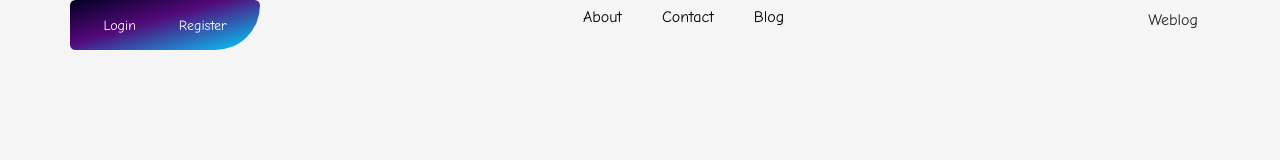
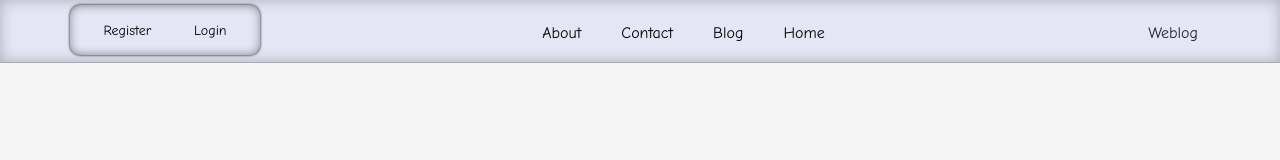
Before and after one commit to AlaeddinMostafa/weblog_frontend, a website: page index.html in a window 1280 px wide. Drawn offline with Linux system fonts and the light colour scheme.

Commit message:
fixed desktop navigation bar

```diff
--- a/assets/scss/layout/_header.scss
+++ b/assets/scss/layout/_header.scss
@@ -1,7 +1,9 @@
 header {
   border-radius: 0;
-  margin: 0;
-  padding: 0;
+  padding: 5px 0 1px 0;
+  border-bottom: 1px solid #00000041;
+  box-shadow:inset 0 0 14px #00000041;
+  background-color: #0000ff11;
   nav {
     #left-navigation {
       display: flex;
@@ -9,12 +11,13 @@ header {
       align-items: center;
       height: 50px;
       color: #ffffff;
-      border-bottom-right-radius: 50px;
-      background: rgb(2, 0, 36);
-      background: linear-gradient(164deg, rgba(2, 0, 36, 1) 0%, rgba(82, 9, 121, 1) 42%, rgba(0, 212, 255, 1) 100%);
+      border-radius: 10px;
+      //background: rgb(2, 0, 36);
+      //background: linear-gradient(164deg, rgba(2, 0, 36, 1) 0%, rgba(82, 9, 121, 1) 42%, rgba(0, 212, 255, 1) 100%);
+      box-shadow: 0 0 3px #000000  ,inset 0 0 10px #00000061;
       a{
         margin: auto;
-        color: #fff;
+        color: #000;
         text-decoration: none;
       }
     }
--- a/index.html
+++ b/index.html
@@ -16,19 +16,20 @@
 <header id="header-app">
     <nav class="container">
         <div class="row">
-            <div class="col-xl-1 col-lg-1 navbar-brand my-2">
+            <div class="col-xl-1 col-lg-1 navbar-brand my-3">
                 <a href="#" class="navbar-brand">Weblog</a>
             </div>
             <div class="col-xl-9 col-lg-9 col-md-4 col-sm-12" id="right-navigation">
-                <ul>
+                <ul class="my-2">
+                    <li><a href="#">Home</a></li>
                     <li><a href="#">Blog</a></li>
                     <li><a href="#">Contact</a></li>
                     <li><a href="#">About</a></li>
                 </ul>
             </div>
-            <div class="col-xl-2 col-lg-2 col-md-6 col-sm-12 btn-group" id="left-navigation">
-                <a href="#" class="btn btn-sm rounded-pill">Register</a>
-                <a href="#" class="btn btn-sm rounded-pill">Login</a>
+            <div class="col-xl-2 col-lg-2 col-md-6 col-sm-12 btn-group" id="left-navigation" dir="ltr">
+                <a href="#" class="btn btn-sm">Register</a>
+                <a href="#" class="btn btn-sm">Login</a>
             </div>
         </div>
     </nav>
```
Also changed, not shown: assets/css/index.css, 1 other file.
